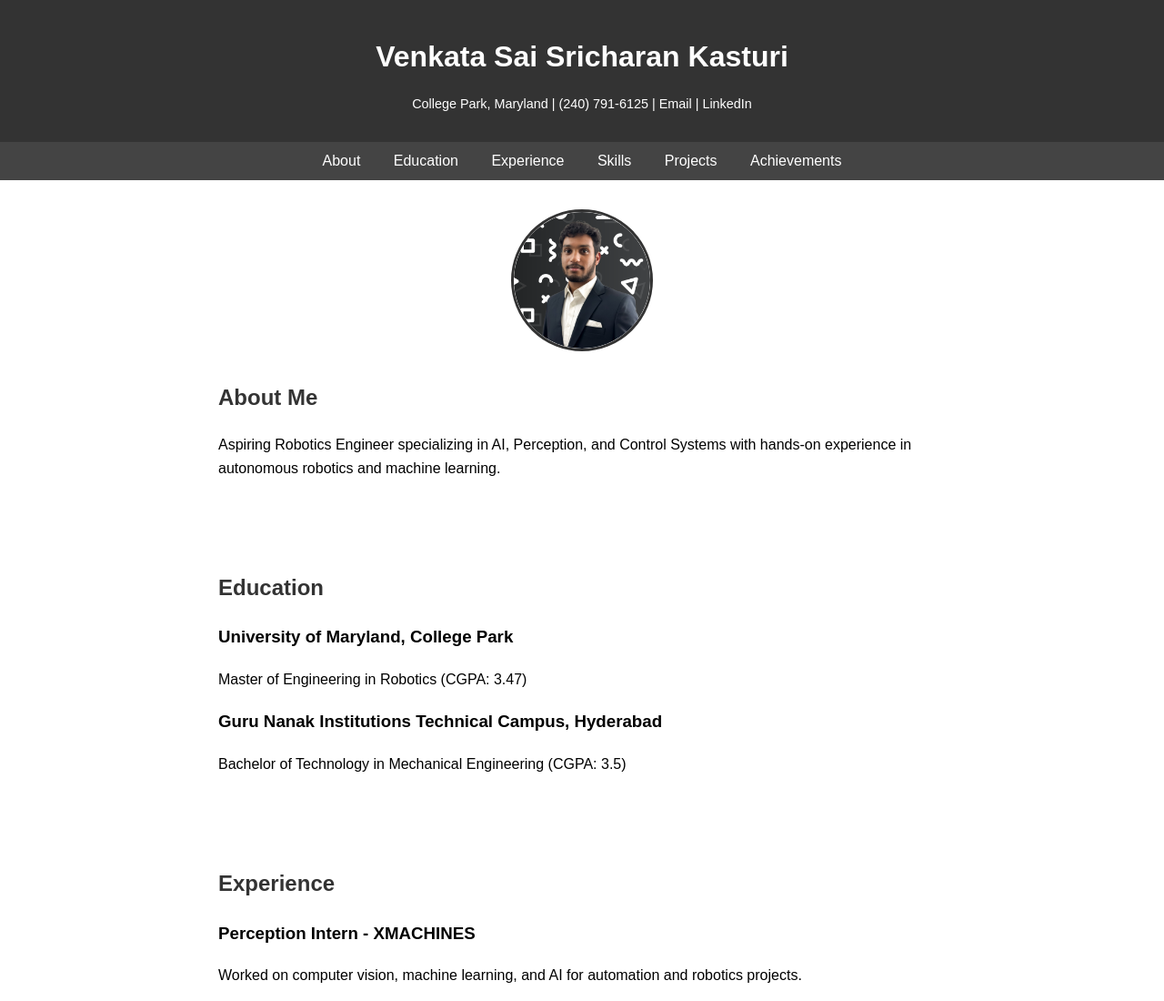
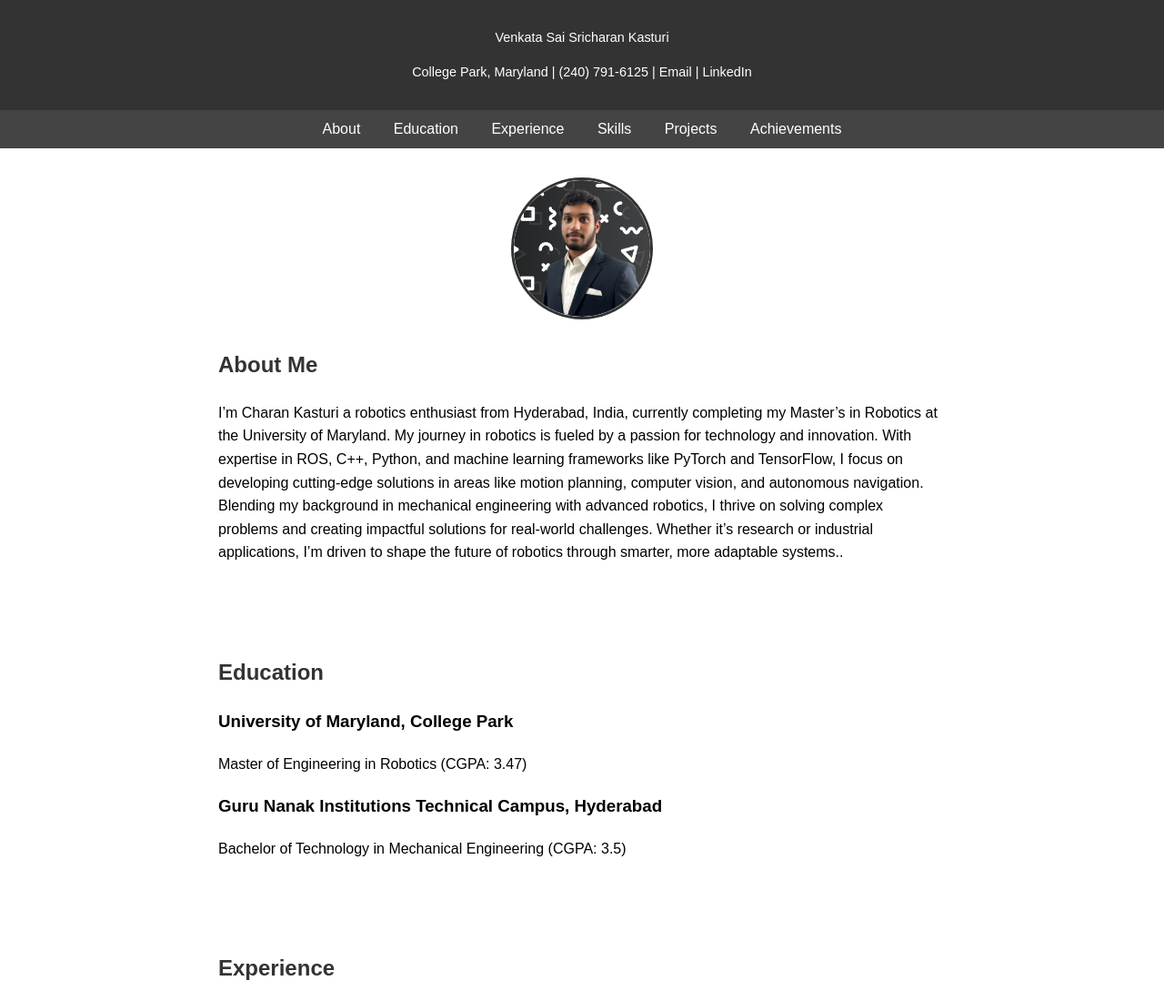
Before and after one commit to Charan-Kasturi/portfolio, a plain HTML site: page index.html in a window 1280 px wide. Shown: the top 1100 px of the page at 91% size. Drawn offline with Linux system fonts and the light colour scheme.

Commit message:
Update index.html

```diff
--- a/index.html
+++ b/index.html
@@ -10,7 +10,7 @@
 
 <body>
     <header>
-        <h1>Venkata Sai Sricharan Kasturi</h1>
+        <p>Venkata Sai Sricharan Kasturi</p>
         <p>College Park, Maryland | <span>(240) 791-6125</span> |
             <a href="mailto:charan03@terpmail.umd.edu">Email</a> |
             <a href="https://www.linkedin.com/in/charan-kasturi-4003ba285/" target="_blank">LinkedIn</a>
@@ -30,8 +30,7 @@
                 <img src="profile-pic.png" alt="Venkata Sai Sricharan Kasturi">
             </div>
             <h2>About Me</h2>
-            <p>Aspiring Robotics Engineer specializing in AI, Perception, and Control Systems with hands-on experience
-                in autonomous robotics and machine learning.</p>
+            <p>I’m Charan Kasturi a robotics enthusiast from Hyderabad, India, currently completing my Master’s in Robotics at the University of Maryland. My journey in robotics is fueled by a passion for technology and innovation. With expertise in ROS, C++, Python, and machine learning frameworks like PyTorch and TensorFlow, I focus on developing cutting-edge solutions in areas like motion planning, computer vision, and autonomous navigation. Blending my background in mechanical engineering with advanced robotics, I thrive on solving complex problems and creating impactful solutions for real-world challenges. Whether it’s research or industrial applications, I’m driven to shape the future of robotics through smarter, more adaptable systems..</p>
         </section>
         <section id="education">
             <h2>Education</h2>
```
